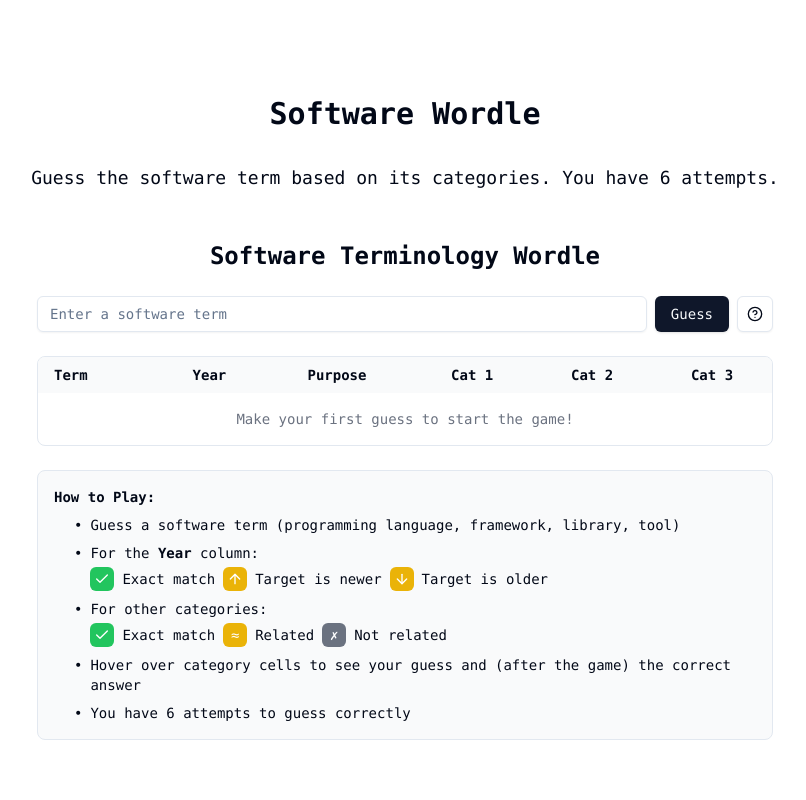
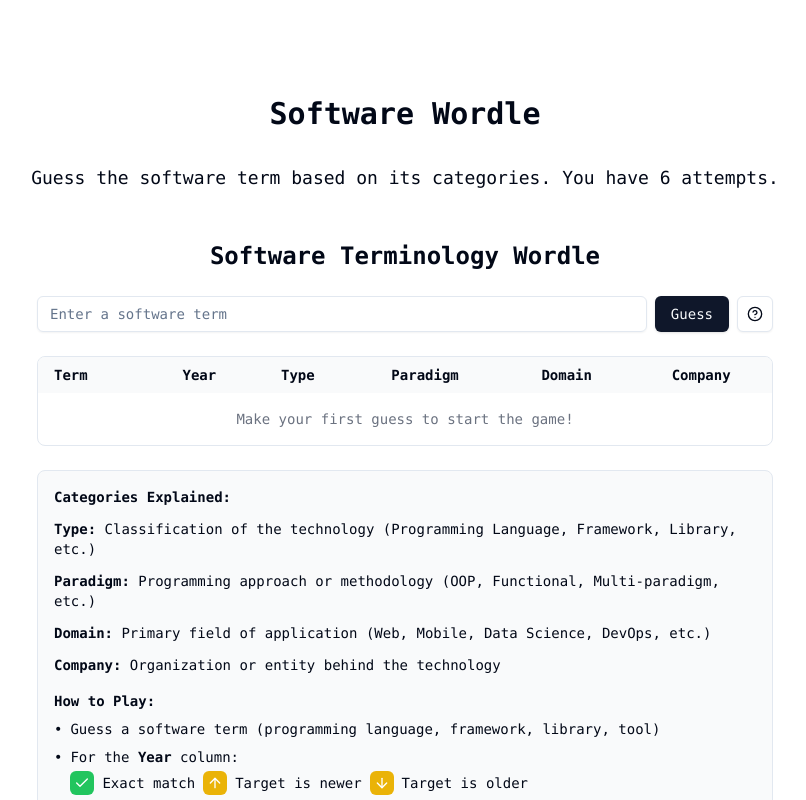
Before and after one commit to julianofirme/lang-guessr, a Next.js app: page / in a window 1280 px wide. Shown: the top 800 px of the page, without its empty margins (235-1041 px from the left). Built offline with nearby package versions, Linux system fonts and the light colour scheme.

Commit message:
creating better software terms

```diff
--- a/components/software-wordle.tsx
+++ b/components/software-wordle.tsx
@@ -7,16 +7,7 @@ import { Alert, AlertDescription, AlertTitle } from "@/components/ui/alert"
 import { Badge } from "@/components/ui/badge"
 import { Tooltip, TooltipContent, TooltipProvider, TooltipTrigger } from "@/components/ui/tooltip"
 import { AlertCircle, CheckCircle2, HelpCircle, ArrowUp, ArrowDown, Check } from "lucide-react"
-import { softwareTerms } from "@/data/software-terms"
-
-type SoftwareTerm = {
-  name: string
-  releaseYear: number
-  primaryPurpose: string
-  category1: string
-  category2: string
-  category3: string
-}
+import { SoftwareTerm, softwareTerms } from "@/data/software-terms"
 
 type Guess = {
   term: string
@@ -24,10 +15,10 @@ type Guess = {
   feedback: {
     releaseYear: "correct" | "related" | "incorrect"
     yearDirection?: "higher" | "lower"
-    primaryPurpose: "correct" | "related" | "incorrect"
-    category1: "correct" | "related" | "incorrect"
-    category2: "correct" | "related" | "incorrect"
-    category3: "correct" | "related" | "incorrect"
+    type: "correct" | "related" | "incorrect"
+    paradigm: "correct" | "related" | "incorrect"
+    domain: "correct" | "related" | "incorrect"
+    company: "correct" | "related" | "incorrect"
   }
 }
 
@@ -68,10 +59,10 @@ export default function SoftwareWordle() {
     const feedback = {
       releaseYear: yearFeedback.status,
       yearDirection: yearFeedback.direction,
-      primaryPurpose: calculateStringFeedback(guessedTerm.primaryPurpose, targetTerm.primaryPurpose),
-      category1: calculateStringFeedback(guessedTerm.category1, targetTerm.category1),
-      category2: calculateStringFeedback(guessedTerm.category2, targetTerm.category2),
-      category3: calculateStringFeedback(guessedTerm.category3, targetTerm.category3),
+      type: calculateStringFeedback(guessedTerm.type, targetTerm.type),
+      paradigm: calculateStringFeedback(guessedTerm.paradigm, targetTerm.paradigm),
+      domain: calculateStringFeedback(guessedTerm.domain, targetTerm.domain),
+      company: calculateStringFeedback(guessedTerm.company, targetTerm.company),
     }
 
     const newGuess: Guess = {
@@ -121,8 +112,8 @@ export default function SoftwareWordle() {
     }
 
     // Check for common words - improved to handle technical terms better
-    const guessWords = normalizedGuess.split(/[\s-.,;:]+/).filter(word => word.length > 1)
-    const targetWords = normalizedTarget.split(/[\s-.,;:]+/).filter(word => word.length > 1)
+    const guessWords = normalizedGuess.split(/[\s-.,;:\/]+/).filter(word => word.length > 1)
+    const targetWords = normalizedTarget.split(/[\s-.,;:\/]+/).filter(word => word.length > 1)
 
     // Count matching words
     const matchingWords = guessWords.filter(word => targetWords.includes(word))
@@ -192,6 +183,21 @@ export default function SoftwareWordle() {
 
   const toggleHints = () => {
     setShowHints(!showHints)
+  }
+
+  const getCategoryDescription = (category: string): string => {
+    switch (category) {
+      case "type":
+        return "The classification of the technology (Programming Language, Framework, Library, Tool, etc.)"
+      case "paradigm":
+        return "The programming approach or methodology associated with the technology"
+      case "domain":
+        return "The primary field or area where the technology is applied"
+      case "company":
+        return "The organization, foundation, or entity that created or maintains the technology"
+      default:
+        return ""
+    }
   }
 
   return (
@@ -277,14 +283,14 @@ export default function SoftwareWordle() {
             <div className="grid grid-cols-2 gap-2">
               <div className="font-semibold">Release Year:</div>
               <div>{targetTerm.releaseYear}</div>
-              <div className="font-semibold">Primary Purpose:</div>
-              <div>{targetTerm.primaryPurpose}</div>
-              <div className="font-semibold">Category 1:</div>
-              <div>{targetTerm.category1}</div>
-              <div className="font-semibold">Category 2:</div>
-              <div>{targetTerm.category2}</div>
-              <div className="font-semibold">Category 3:</div>
-              <div>{targetTerm.category3}</div>
+              <div className="font-semibold">Type:</div>
+              <div>{targetTerm.type}</div>
+              <div className="font-semibold">Paradigm:</div>
+              <div>{targetTerm.paradigm}</div>
+              <div className="font-semibold">Domain:</div>
+              <div>{targetTerm.domain}</div>
+              <div className="font-semibold">Company:</div>
+              <div>{targetTerm.company}</div>
             </div>
           </div>
         )}
@@ -294,11 +300,56 @@ export default function SoftwareWordle() {
             <thead className="bg-gray-50">
               <tr>
                 <th className="px-4 py-2 text-left">Term</th>
-                <th className="px-3 py-2 text-center">Year</th>
-                <th className="px-3 py-2 text-center">Purpose</th>
-                <th className="px-3 py-2 text-center">Cat 1</th>
-                <th className="px-3 py-2 text-center">Cat 2</th>
-                <th className="px-3 py-2 text-center">Cat 3</th>
+                <th className="px-3 py-2 text-center">
+                  <TooltipProvider>
+                    <Tooltip>
+                      <TooltipTrigger className="cursor-help">Year</TooltipTrigger>
+                      <TooltipContent>
+                        <p>The year when the technology was first released</p>
+                      </TooltipContent>
+                    </Tooltip>
+                  </TooltipProvider>
+                </th>
+                <th className="px-3 py-2 text-center">
+                  <TooltipProvider>
+                    <Tooltip>
+                      <TooltipTrigger className="cursor-help">Type</TooltipTrigger>
+                      <TooltipContent>
+                        <p>{getCategoryDescription("type")}</p>
+                      </TooltipContent>
+                    </Tooltip>
+                  </TooltipProvider>
+                </th>
+                <th className="px-3 py-2 text-center">
+                  <TooltipProvider>
+                    <Tooltip>
+                      <TooltipTrigger className="cursor-help">Paradigm</TooltipTrigger>
+                      <TooltipContent>
+                        <p>{getCategoryDescription("paradigm")}</p>
+                      </TooltipContent>
+                    </Tooltip>
+                  </TooltipProvider>
+                </th>
+                <th className="px-3 py-2 text-center">
+                  <TooltipProvider>
+                    <Tooltip>
+                      <TooltipTrigger className="cursor-help">Domain</TooltipTrigger>
+                      <TooltipContent>
+                        <p>{getCategoryDescription("domain")}</p>
+                      </TooltipContent>
+                    </Tooltip>
+                  </TooltipProvider>
+                </th>
+                <th className="px-3 py-2 text-center">
+                  <TooltipProvider>
+                    <Tooltip>
+                      <TooltipTrigger className="cursor-help">Company</TooltipTrigger>
+                      <TooltipContent>
+                        <p>{getCategoryDescription("company")}</p>
+                      </TooltipContent>
+                    </Tooltip>
+                  </TooltipProvider>
+                </th>
               </tr>
             </thead>
             <tbody>
@@ -325,10 +376,10 @@ export default function SoftwareWordle() {
                     <TooltipProvider>
                       <Tooltip>
                         <TooltipTrigger asChild>
-                          <div className={`${getFeedbackColor(guess.feedback.primaryPurpose)} text-white rounded-md p-2 text-center cursor-help`}>
-                            {guess.feedback.primaryPurpose === "correct" ? (
+                          <div className={`${getFeedbackColor(guess.feedback.type)} text-white rounded-md p-2 text-center cursor-help`}>
+                            {guess.feedback.type === "correct" ? (
                               <Check className="h-4 w-4 mx-auto" />
-                            ) : guess.feedback.primaryPurpose === "related" ? (
+                            ) : guess.feedback.type === "related" ? (
                               "≈"
                             ) : (
                               "✗"
@@ -337,11 +388,11 @@ export default function SoftwareWordle() {
                         </TooltipTrigger>
                         <TooltipContent>
                           <p className="font-medium">Your guess:</p>
-                          <p>{guess.termData.primaryPurpose}</p>
-                          {guess.feedback.primaryPurpose !== "correct" && gameStatus !== "playing" && (
+                          <p>{guess.termData.type}</p>
+                          {guess.feedback.type !== "correct" && gameStatus !== "playing" && (
                             <>
                               <p className="font-medium mt-1">Correct answer:</p>
-                              <p>{targetTerm?.primaryPurpose}</p>
+                              <p>{targetTerm?.type}</p>
                             </>
                           )}
                         </TooltipContent>
@@ -352,10 +403,10 @@ export default function SoftwareWordle() {
                     <TooltipProvider>
                       <Tooltip>
                         <TooltipTrigger asChild>
-                          <div className={`${getFeedbackColor(guess.feedback.category1)} text-white rounded-md p-2 text-center cursor-help`}>
-                            {guess.feedback.category1 === "correct" ? (
+                          <div className={`${getFeedbackColor(guess.feedback.paradigm)} text-white rounded-md p-2 text-center cursor-help`}>
+                            {guess.feedback.paradigm === "correct" ? (
                               <Check className="h-4 w-4 mx-auto" />
-                            ) : guess.feedback.category1 === "related" ? (
+                            ) : guess.feedback.paradigm === "related" ? (
                               "≈"
                             ) : (
                               "✗"
@@ -364,11 +415,11 @@ export default function SoftwareWordle() {
                         </TooltipTrigger>
                         <TooltipContent>
                           <p className="font-medium">Your guess:</p>
-                          <p>{guess.termData.category1}</p>
-                          {guess.feedback.category1 !== "correct" && gameStatus !== "playing" && (
+                          <p>{guess.termData.paradigm}</p>
+                          {guess.feedback.paradigm !== "correct" && gameStatus !== "playing" && (
                             <>
                               <p className="font-medium mt-1">Correct answer:</p>
-                              <p>{targetTerm?.category1}</p>
+                              <p>{targetTerm?.paradigm}</p>
                             </>
                           )}
                         </TooltipContent>
@@ -379,10 +430,10 @@ export default function SoftwareWordle() {
                     <TooltipProvider>
                       <Tooltip>
                         <TooltipTrigger asChild>
-                          <div className={`${getFeedbackColor(guess.feedback.category2)} text-white rounded-md p-2 text-center cursor-help`}>
-                            {guess.feedback.category2 === "correct" ? (
+                          <div className={`${getFeedbackColor(guess.feedback.domain)} text-white rounded-md p-2 text-center cursor-help`}>
+                            {guess.feedback.domain === "correct" ? (
                               <Check className="h-4 w-4 mx-auto" />
-                            ) : guess.feedback.category2 === "related" ? (
+                            ) : guess.feedback.domain === "related" ? (
                               "≈"
                             ) : (
                               "✗"
@@ -391,11 +442,11 @@ export default function SoftwareWordle() {
                         </TooltipTrigger>
                         <TooltipContent>
                           <p className="font-medium">Your guess:</p>
-                          <p>{guess.termData.category2}</p>
-                          {guess.feedback.category2 !== "correct" && gameStatus !== "playing" && (
+                          <p>{guess.termData.domain}</p>
+                          {guess.feedback.domain !== "correct" && gameStatus !== "playing" && (
                             <>
                               <p className="font-medium mt-1">Correct answer:</p>
-                              <p>{targetTerm?.category2}</p>
+                              <p>{targetTerm?.domain}</p>
                             </>
                           )}
                         </TooltipContent>
@@ -406,10 +457,10 @@ export default function SoftwareWordle() {
                     <TooltipProvider>
                       <Tooltip>
                         <TooltipTrigger asChild>
-                          <div className={`${getFeedbackColor(guess.feedback.category3)} text-white rounded-md p-2 text-center cursor-help`}>
-                            {guess.feedback.category3 === "correct" ? (
+                          <div className={`${getFeedbackColor(guess.feedback.company)} text-white rounded-md p-2 text-center cursor-help`}>
+                            {guess.feedback.company === "correct" ? (
                               <Check className="h-4 w-4 mx-auto" />
-                            ) : guess.feedback.category3 === "related" ? (
+                            ) : guess.feedback.company === "related" ? (
                               "≈"
                             ) : (
                               "✗"
@@ -418,11 +469,11 @@ export default function SoftwareWordle() {
                         </TooltipTrigger>
                         <TooltipContent>
                           <p className="font-medium">Your guess:</p>
-                          <p>{guess.termData.category3}</p>
-                          {guess.feedback.category3 !== "correct" && gameStatus !== "playing" && (
+                          <p>{guess.termData.company}</p>
+                          {guess.feedback.company !== "correct" && gameStatus !== "playing" && (
                             <>
                               <p className="font-medium mt-1">Correct answer:</p>
-                              <p>{targetTerm?.category3}</p>
+                              <p>{targetTerm?.company}</p>
                             </>
                           )}
                         </TooltipContent>
@@ -444,8 +495,24 @@ export default function SoftwareWordle() {
       </div>
 
       <div className="mt-6 p-4 bg-gray-50 rounded-lg border">
-        <h3 className="font-bold mb-2">How to Play:</h3>
-        <ul className="space-y-2 pl-5">
+        <h3 className="font-bold mb-3">Categories Explained:</h3>
+        <div className="space-y-3">
+          <div>
+            <span className="font-semibold">Type:</span> Classification of the technology (Programming Language, Framework, Library, etc.)
+          </div>
+          <div>
+            <span className="font-semibold">Paradigm:</span> Programming approach or methodology (OOP, Functional, Multi-paradigm, etc.)
+          </div>
+          <div>
+            <span className="font-semibold">Domain:</span> Primary field of application (Web, Mobile, Data Science, DevOps, etc.)
+          </div>
+          <div>
+            <span className="font-semibold">Company:</span> Organization or entity behind the technology
+          </div>
+        </div>
+
+        <h3 className="font-bold mt-4 mb-2">How to Play:</h3>
+        <ul className="space-y-2">
           <li className="flex items-start">
             <span className="mr-2">•</span>
             <span>Guess a software term (programming language, framework, library, tool)</span>
--- a/data/software-terms.ts
+++ b/data/software-terms.ts
@@ -1,202 +1,93 @@
-export const softwareTerms = [
+// Define more meaningful and intuitive categories for software terms
+export type SoftwareTerm = {
+  name: string
+  releaseYear: number
+  type: string       // Programming Language, Framework, Library, Tool, Database, etc.
+  paradigm: string   // OOP, Functional, Procedural, Declarative, etc. (or "N/A" for non-languages)
+  domain: string     // Web, Mobile, Data Science, DevOps, Gaming, etc.
+  company: string    // Organization behind it (or "Community" or "Individual")
+}
+
+// Sample data with improved categories
+export const softwareTerms: SoftwareTerm[] = [
+  {
+    name: "JavaScript",
+    releaseYear: 1995,
+    type: "Programming Language",
+    paradigm: "Multi-paradigm",
+    domain: "Web Development",
+    company: "Netscape/ECMA"
+  },
   {
     name: "React",
     releaseYear: 2013,
-    primaryPurpose: "Frontend Development",
-    category1: "JavaScript",
-    category2: "Framework",
-    category3: "Component-based",
+    type: "Library",
+    paradigm: "Component-based",
+    domain: "Web Development",
+    company: "Facebook"
   },
   {
     name: "Python",
     releaseYear: 1991,
-    primaryPurpose: "General-purpose Programming",
-    category1: "Programming Language",
-    category2: "Interpreted",
-    category3: "Object-oriented",
+    type: "Programming Language",
+    paradigm: "Multi-paradigm",
+    domain: "General Purpose",
+    company: "Python Software Foundation"
   },
   {
-    name: "Node.js",
-    releaseYear: 2009,
-    primaryPurpose: "Server-side JavaScript",
-    category1: "JavaScript Runtime",
-    category2: "Backend",
-    category3: "Event-driven",
+    name: "TensorFlow",
+    releaseYear: 2015,
+    type: "Library",
+    paradigm: "Dataflow",
+    domain: "Machine Learning",
+    company: "Google"
+  },
+  {
+    name: "Docker",
+    releaseYear: 2013,
+    type: "Tool",
+    paradigm: "N/A",
+    domain: "DevOps",
+    company: "Docker, Inc."
+  },
+  {
+    name: "TypeScript",
+    releaseYear: 2012,
+    type: "Programming Language",
+    paradigm: "Static typing",
+    domain: "Web Development",
+    company: "Microsoft"
   },
   {
     name: "MongoDB",
     releaseYear: 2009,
-    primaryPurpose: "Database",
-    category1: "NoSQL",
-    category2: "Document-oriented",
-    category3: "JSON-like storage",
-  },
-  {
-    name: "TypeScript",
-    releaseYear: 2012,
-    primaryPurpose: "JavaScript Superset",
-    category1: "Programming Language",
-    category2: "Statically typed",
-    category3: "Microsoft",
-  },
-  {
-    name: "Docker",
-    releaseYear: 2013,
-    primaryPurpose: "Containerization",
-    category1: "DevOps",
-    category2: "Deployment",
-    category3: "Virtualization",
+    type: "Database",
+    paradigm: "NoSQL",
+    domain: "Data Storage",
+    company: "MongoDB Inc."
   },
   {
     name: "Angular",
-    releaseYear: 2010,
-    primaryPurpose: "Frontend Development",
-    category1: "JavaScript",
-    category2: "Framework",
-    category3: "Google",
-  },
-  {
-    name: "Vue.js",
-    releaseYear: 2014,
-    primaryPurpose: "Frontend Development",
-    category1: "JavaScript",
-    category2: "Framework",
-    category3: "Progressive",
+    releaseYear: 2016,
+    type: "Framework",
+    paradigm: "Component-based",
+    domain: "Web Development",
+    company: "Google"
   },
   {
     name: "Kubernetes",
     releaseYear: 2014,
-    primaryPurpose: "Container Orchestration",
-    category1: "DevOps",
-    category2: "Cloud Native",
-    category3: "Google",
-  },
-  {
-    name: "TensorFlow",
-    releaseYear: 2015,
-    primaryPurpose: "Machine Learning",
-    category1: "AI",
-    category2: "Data Science",
-    category3: "Google",
-  },
-  {
-    name: "PostgreSQL",
-    releaseYear: 1996,
-    primaryPurpose: "Database",
-    category1: "SQL",
-    category2: "Relational",
-    category3: "Open Source",
+    type: "Platform",
+    paradigm: "N/A",
+    domain: "Container Orchestration",
+    company: "Google"
   },
   {
     name: "Swift",
     releaseYear: 2014,
-    primaryPurpose: "iOS Development",
-    category1: "Programming Language",
-    category2: "Apple",
-    category3: "Mobile",
-  },
-  {
-    name: "Rust",
-    releaseYear: 2010,
-    primaryPurpose: "Systems Programming",
-    category1: "Programming Language",
-    category2: "Memory Safety",
-    category3: "Mozilla",
-  },
-  {
-    name: "Next.js",
-    releaseYear: 2016,
-    primaryPurpose: "React Framework",
-    category1: "JavaScript",
-    category2: "Server-side Rendering",
-    category3: "Vercel",
-  },
-  {
-    name: "GraphQL",
-    releaseYear: 2015,
-    primaryPurpose: "API Query Language",
-    category1: "Web Development",
-    category2: "Facebook",
-    category3: "Data Fetching",
-  },
-  {
-    name: "Redis",
-    releaseYear: 2009,
-    primaryPurpose: "In-memory Database",
-    category1: "NoSQL",
-    category2: "Key-value Store",
-    category3: "Caching",
-  },
-  {
-    name: "Git",
-    releaseYear: 2005,
-    primaryPurpose: "Version Control",
-    category1: "Development Tool",
-    category2: "Distributed",
-    category3: "Linus Torvalds",
-  },
-  {
-    name: "Kotlin",
-    releaseYear: 2011,
-    primaryPurpose: "Android Development",
-    category1: "Programming Language",
-    category2: "JVM",
-    category3: "JetBrains",
-  },
-  {
-    name: "Django",
-    releaseYear: 2005,
-    primaryPurpose: "Web Framework",
-    category1: "Python",
-    category2: "Backend",
-    category3: "Batteries-included",
-  },
-  {
-    name: "Svelte",
-    releaseYear: 2016,
-    primaryPurpose: "Frontend Development",
-    category1: "JavaScript",
-    category2: "Compiler",
-    category3: "No Virtual DOM",
-  },
-  {
-    name: "Unity",
-    releaseYear: 2005,
-    primaryPurpose: "Game Development",
-    category1: "Game Engine",
-    category2: "C#",
-    category3: "Cross-platform",
-  },
-  {
-    name: "AWS",
-    releaseYear: 2006,
-    primaryPurpose: "Cloud Services",
-    category1: "Infrastructure",
-    category2: "Amazon",
-    category3: "Distributed Computing",
-  },
-  {
-    name: "Flutter",
-    releaseYear: 2017,
-    primaryPurpose: "Mobile Development",
-    category1: "UI Framework",
-    category2: "Dart",
-    category3: "Google",
-  },
-  {
-    name: "Elasticsearch",
-    releaseYear: 2010,
-    primaryPurpose: "Search Engine",
-    category1: "Data Storage",
-    category2: "Analytics",
-    category3: "Lucene-based",
-  },
-  {
-    name: "Ruby on Rails",
-    releaseYear: 2004,
-    primaryPurpose: "Web Framework",
-    category1: "Ruby",
-    category2: "Backend",
-    category3: "Convention over Configuration",
-  },
+    type: "Programming Language",
+    paradigm: "Multi-paradigm",
+    domain: "Mobile Development",
+    company: "Apple"
+  }
 ]
```
